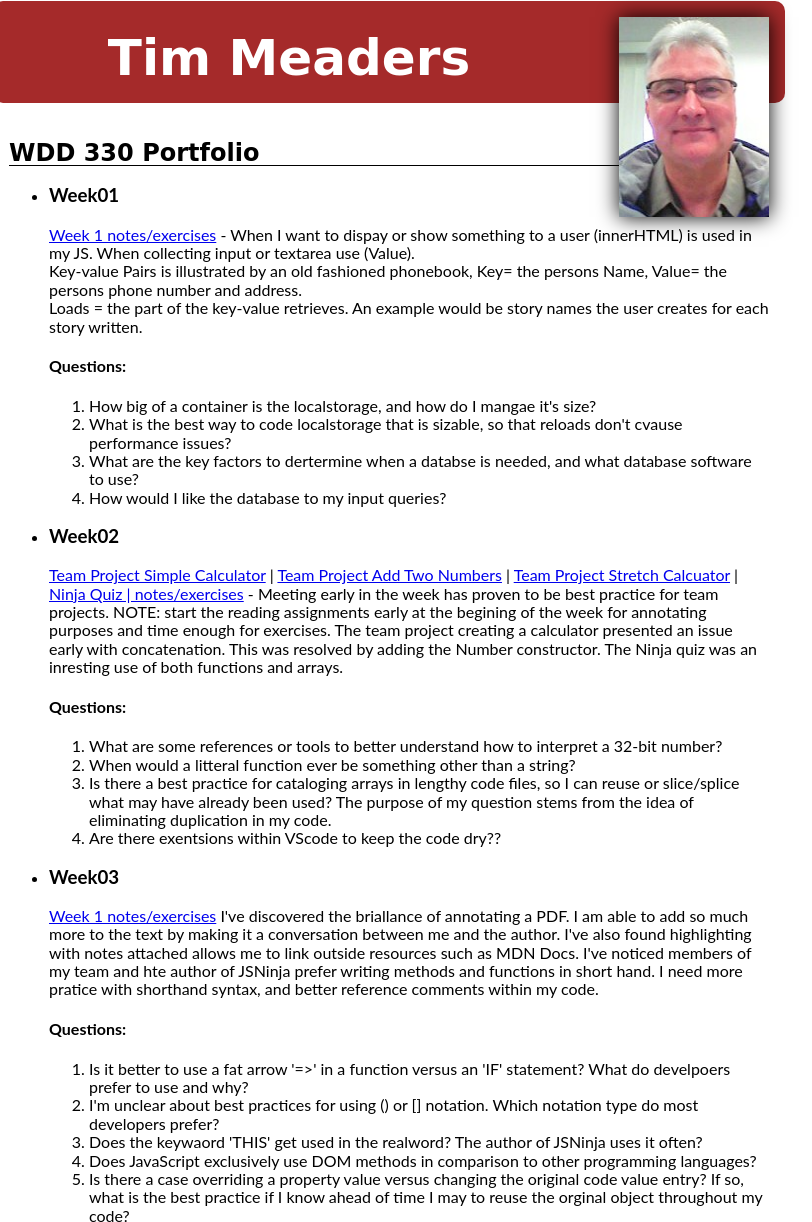
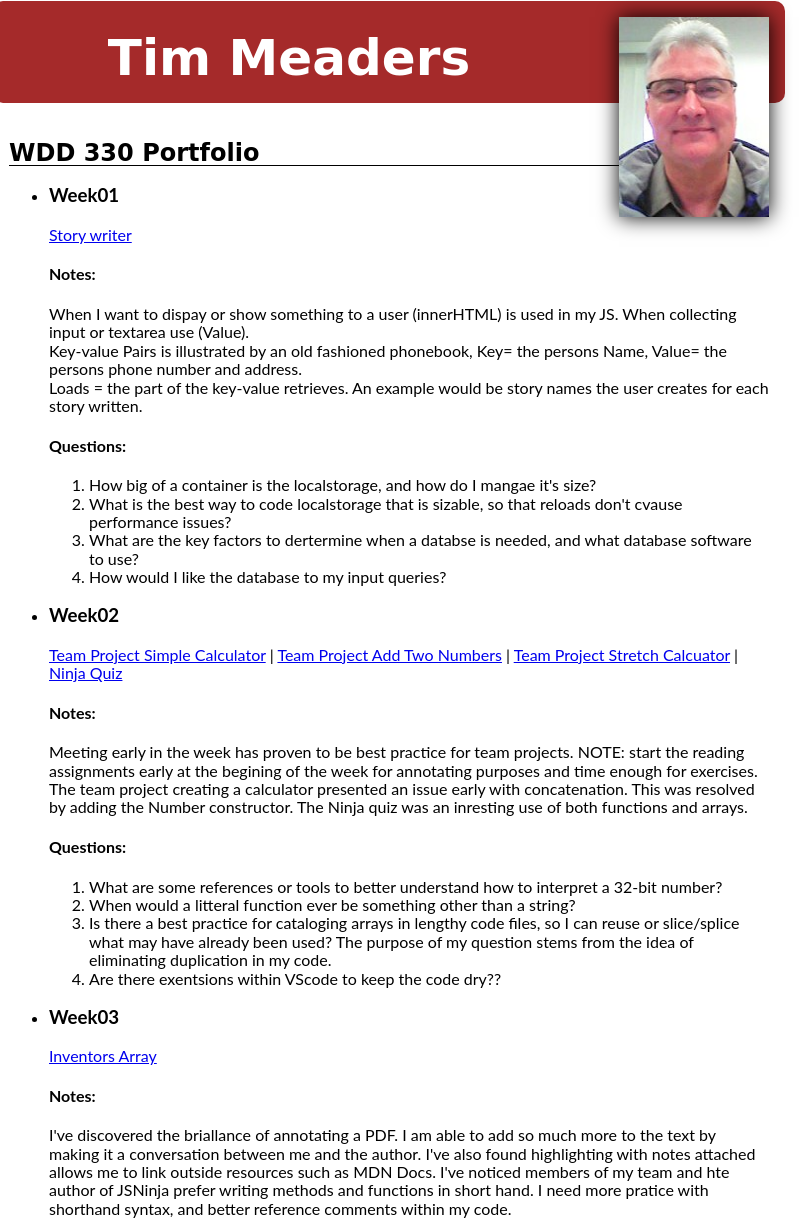
Before and after one commit to tmeaders/portfolio-1, a plain HTML site: page index.html in a window 1280 px wide. Shown: the part 15-1237 px from the top of the page, without its empty margins (251-1063 px from the left). Drawn offline with Linux system fonts and the light colour scheme.

Commit message:
05151220

```diff
--- a/index.html
+++ b/index.html
@@ -1,5 +1,6 @@
 <!DOCTYPE html>
 <html lang="en">
+
 <head>
   <meta charset="UTF-8" />
   <meta name="viewport" content="width=device-width, initial-scale=1.0" />
@@ -34,13 +35,15 @@
       <ul>
         <li>
           <h3>Week01</h3>
-            <a href="week01/story_editor.html">Week 1 notes/exercises</a>
-            - When I want to dispay or show something to a user (innerHTML) is
+          <a href="week01/story_editor.html">Story writer</a>
+          <h4>Notes:</h4>
+          <p>When I want to dispay or show something to a user (innerHTML) is
           used in my JS. When collecting input or textarea use (Value).<br>
           Key-value Pairs is illustrated by an old fashioned phonebook,
           Key= the persons Name, Value= the persons phone number and address.<br>
           Loads = the part of the key-value retrieves. An example would
           be story names the user creates for each story written.
+          </p>
         </li>
         <h4>Questions:</h4>
         <ol>
@@ -64,13 +67,15 @@
           |
           <a href="week02/grp-prj/team02Week2Stretch.html">Team Project Stretch Calcuator</a>
           |
-            <a href="week02/ninjaquiz/index.html">Ninja Quiz | notes/exercises</a>
-            - Meeting early in the week has proven to be best practice for team
+          <a href="week02/ninjaquiz/index.html">Ninja Quiz</a>
+          <h4>Notes:</h4>
+          <p>Meeting early in the week has proven to be best practice for team
           projects. NOTE: start the reading assignments early at the begining
           of the week for annotating purposes and time enough for exercises.
           The team project creating a calculator presented an issue early with
           concatenation. This was resolved by adding the Number constructor.
           The Ninja quiz was an inresting use of both functions and arrays.
+          </p>
         </li>
         <h4>Questions:</h4>
         <ol>
@@ -90,14 +95,15 @@
       <ul>
         <li>
           <h3>Week03</h3>
-            <a href="week03/index-START.html">Week 1 notes/exercises</a>
-            I've discovered the briallance of annotating a PDF. I am able to add so much more
+          <a href="week03/index-START.html">Inventors Array</a>
+          <h4>Notes:</h4>
+          <p>I've discovered the briallance of annotating a PDF. I am able to add so much more
             to the text by making it a conversation between me and the author. I've also found
             highlighting with notes attached allows me to link outside resources such as MDN Docs.
             I've noticed members of my team and hte author of JSNinja prefer writing methods and
             functions in short hand. I need more pratice with shorthand syntax, and better reference
             comments within my code.
-
+          </p>
         </li>
         <h4>Questions:</h4>
         <ol>
@@ -128,8 +134,8 @@
         <li>
           <h3>Week04</h3>
           <a href="week04/tictactoe.html">Tic-Tac-Toe</a>
-            <h4>Week 4 notes/exercises</h4>
-            -
+          <h4>Notes:</h4>
+
         </li>
         <h4>Questions:</h4>
         <ol>
@@ -155,4 +161,5 @@
   <script src="https://ajax.googleapis.com/ajax/libs/webfont/1.6.26/webfont.js"></script>
   <script src="js/main.js"></script>
 </body>
+
 </html>
```
Lines whose indentation alone changed are shown as unchanged.
